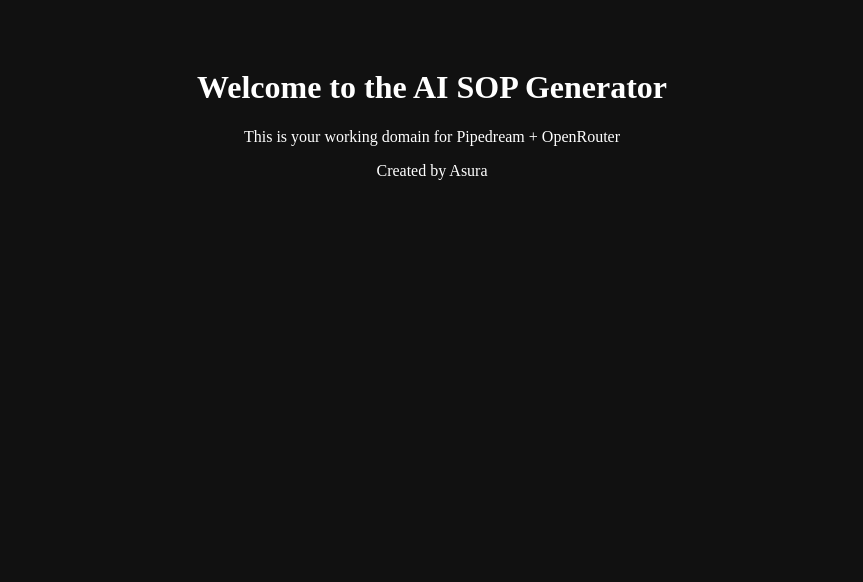
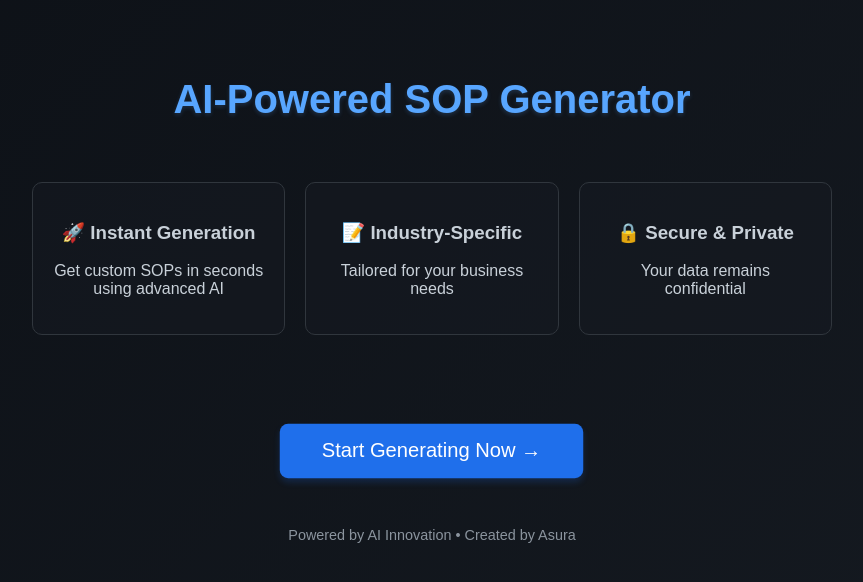
Before and after one commit to aisop-generator/aisop-generator.github.io, a plain HTML site: page index.html in a window 1280 px wide. Shown: the whole page, without its empty margins (208-1071 px from the left). Drawn offline with Linux system fonts and the light colour scheme.

Commit message:
Add homepage for AI SOP Generator

```diff
--- a/index.html
+++ b/index.html
@@ -1,11 +1,99 @@
 <!DOCTYPE html>
-<html>
-  <head>
-    <title>AI SOP Generator</title>
-  </head>
-  <body style="background:#111; color:white; text-align:center; padding:40px;">
-    <h1>Welcome to the AI SOP Generator</h1>
-    <p>This is your working domain for Pipedream + OpenRouter</p>
-    <p>Created by Asura</p>
-  </body>
+<html lang="en">
+<head>
+  <meta charset="UTF-8" />
+  <meta name="viewport" content="width=device-width, initial-scale=1.0" />
+  <title>AI SOP Generator</title>
+  <style>
+    body {
+      margin: 0;
+      padding: 0;
+      font-family: 'Arial', sans-serif;
+      background: linear-gradient(135deg, #0d1117 0%, #161b22 100%);
+      color: #c9d1d9;
+      text-align: center;
+      padding: 50px 20px;
+      min-height: 100vh;
+    }
+    h1 {
+      font-size: 2.5em;
+      color: #58a6ff;
+      text-shadow: 0 2px 4px rgba(88, 166, 255, 0.2);
+      margin-bottom: 30px;
+    }
+    .ai-pulse {
+      animation: pulse 2s infinite;
+    }
+    .cta-button {
+      padding: 15px 40px;
+      margin-top: 30px;
+      background: #1f6feb;
+      color: white;
+      border: none;
+      border-radius: 8px;
+      cursor: pointer;
+      font-size: 1.2em;
+      transition: all 0.3s ease;
+      text-decoration: none;
+      display: inline-block;
+      box-shadow: 0 4px 6px rgba(31, 111, 235, 0.2);
+    }
+    .cta-button:hover {
+      background: #58a6ff;
+      transform: translateY(-2px);
+      box-shadow: 0 6px 8px rgba(88, 166, 255, 0.3);
+    }
+    .features {
+      max-width: 800px;
+      margin: 40px auto;
+      display: grid;
+      grid-template-columns: repeat(auto-fit, minmax(200px, 1fr));
+      gap: 20px;
+      padding: 20px;
+    }
+    .feature-card {
+      background: rgba(22, 27, 34, 0.5);
+      padding: 20px;
+      border-radius: 10px;
+      border: 1px solid #30363d;
+    }
+    footer {
+      margin-top: 50px;
+      font-size: 0.9em;
+      color: #8b949e;
+    }
+
+    @keyframes pulse {
+      0% { transform: scale(1); }
+      50% { transform: scale(1.05); }
+      100% { transform: scale(1); }
+    }
+  </style>
+</head>
+<body>
+  <h1>AI-Powered SOP Generator</h1>
+
+  <div class="features">
+    <div class="feature-card">
+      <h3>🚀 Instant Generation</h3>
+      <p>Get custom SOPs in seconds using advanced AI</p>
+    </div>
+    <div class="feature-card">
+      <h3>📝 Industry-Specific</h3>
+      <p>Tailored for your business needs</p>
+    </div>
+    <div class="feature-card">
+      <h3>🔒 Secure & Private</h3>
+      <p>Your data remains confidential</p>
+    </div>
+  </div>
+
+  <a href="YOUR_TALLY_FORM_URL_HERE" class="cta-button ai-pulse">
+    Start Generating Now →
+  </a>
+
+  <footer>
+    Powered by AI Innovation • Created by Asura
+  </footer>
+</body>
 </html>
```
